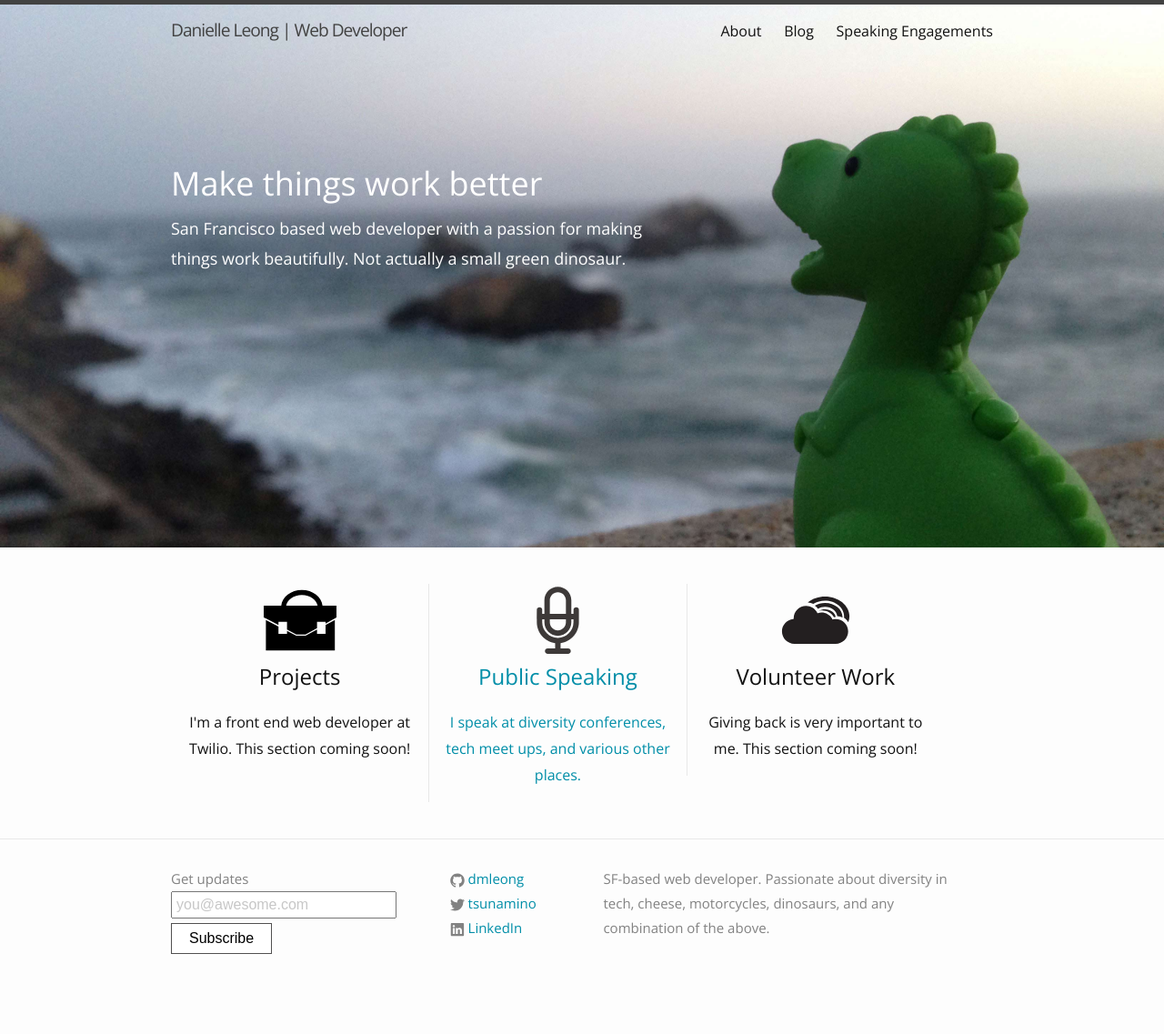
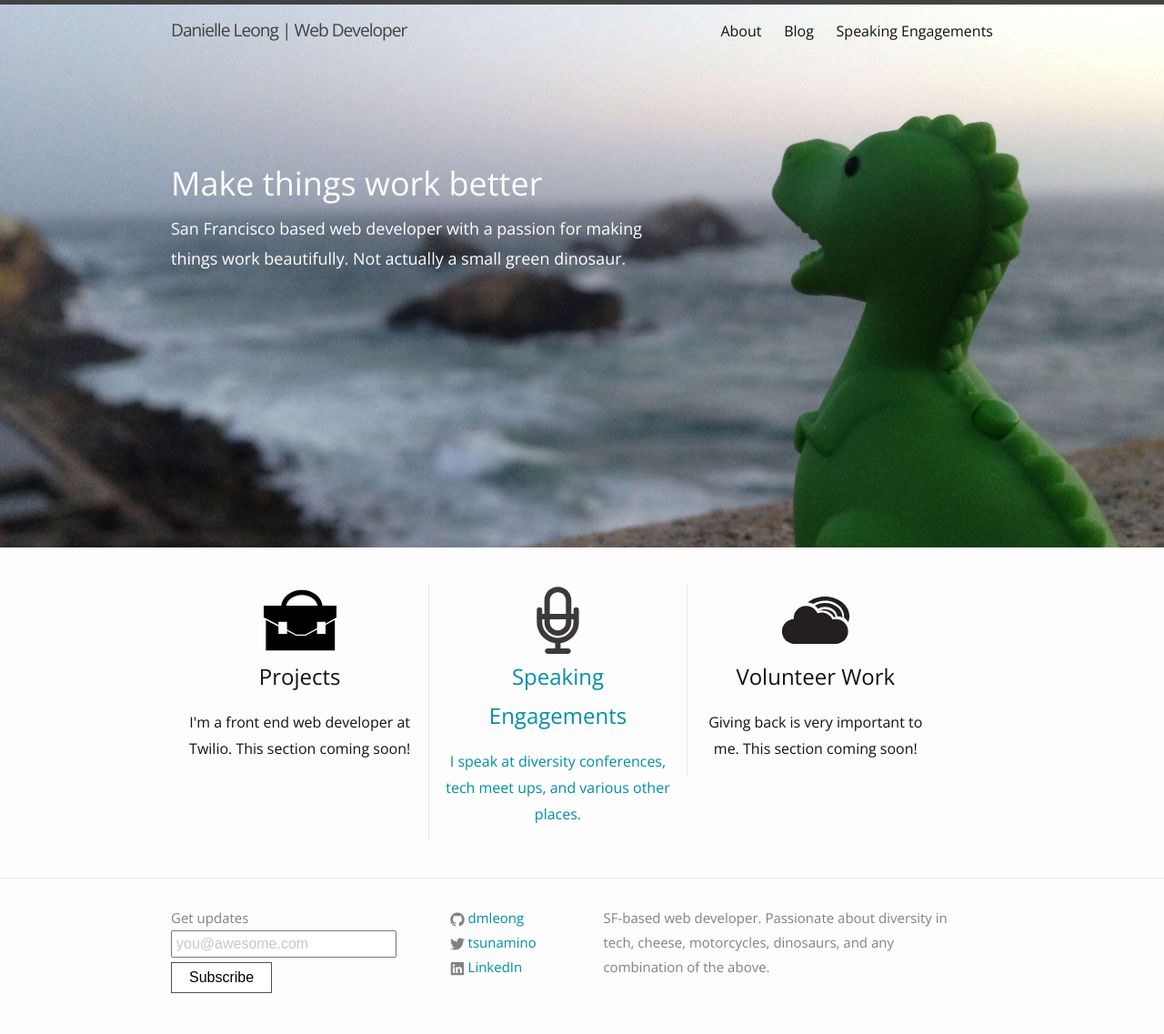
Before and after one commit to dmleong/dmleong.github.io, a Jekyll site: the page built from index.html, in a window 1280 px wide. Shown: the whole page at 91% size. Built offline with Jekyll 4.4.1, drawn with Linux system fonts in a browser that asks for light colours; the list of posts is cut into pages by our own code; before the commit the page ends 1094 px from its top, so only the background shows below that.

Commit message:
Consistency

```diff
--- a/index.html
+++ b/index.html
@@ -21,7 +21,7 @@ layout: home
 				<div class="col col-1-3">
 					<a href="/public">
 						<img src="/img/microphone.svg"/>
-						<h2>Public Speaking</h2>
+						<h2>Speaking Engagements</h2>
 						<p>I speak at diversity conferences, tech meet ups, and various other places.</p>
 					</a>
 				</div>
```
